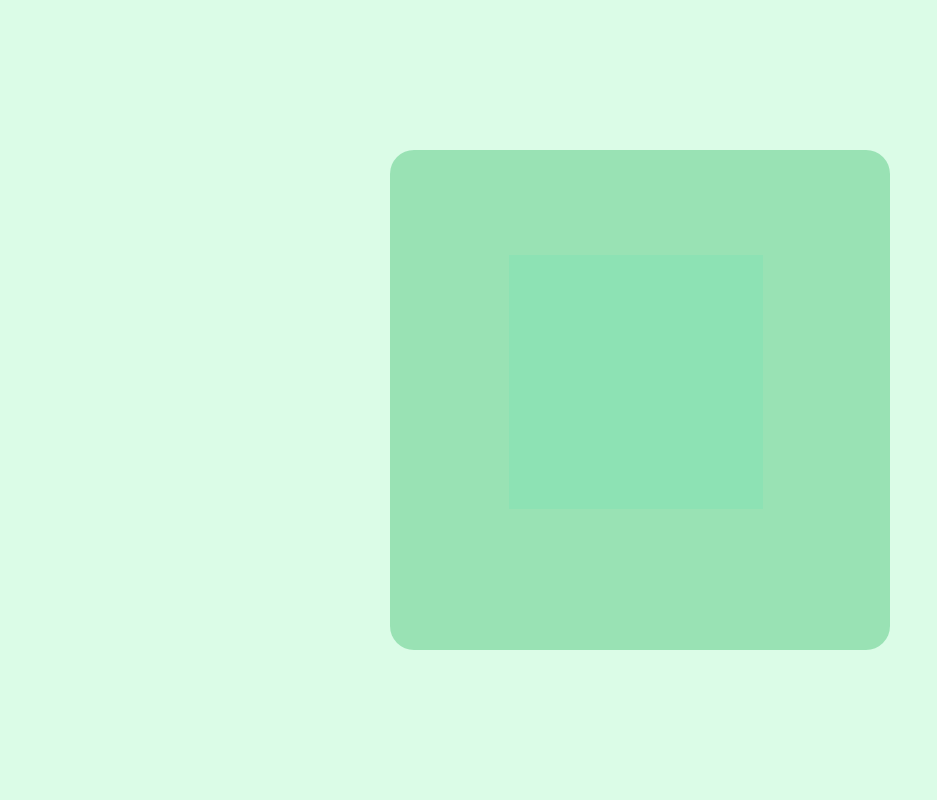
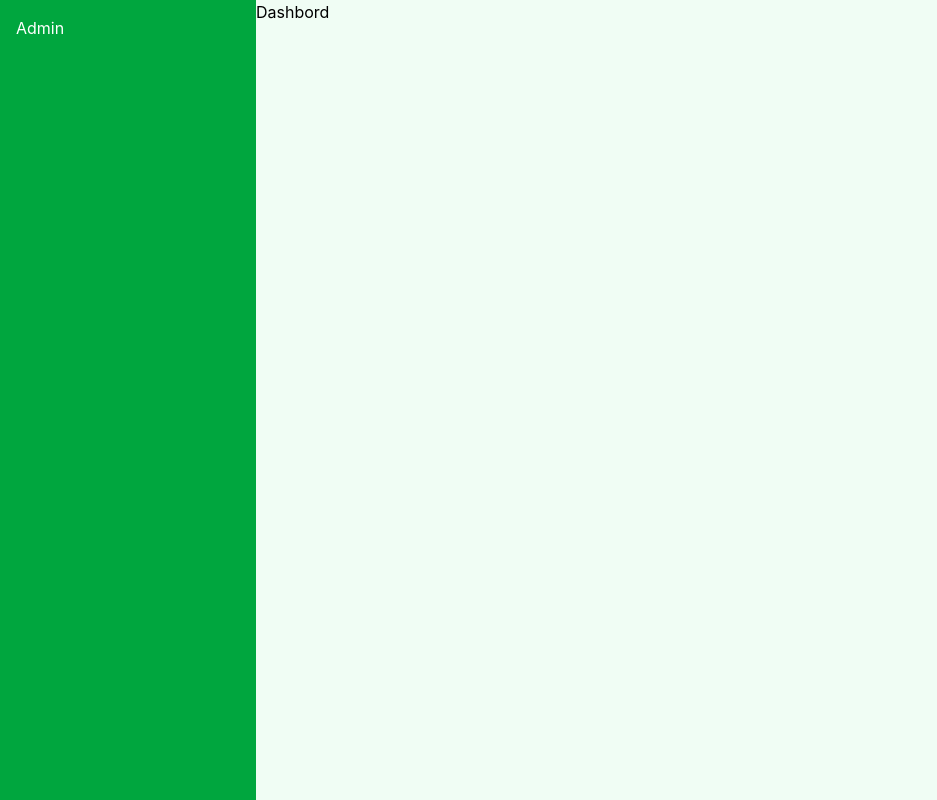
Before and after one commit to nammunis/fooddelivery-frontend, a React (Vite) app: page /admin in a window 1280 px wide. Shown: the whole page, without its empty margins (0-937 px from the left). Built offline with nearby package versions, Linux system fonts and the light colour scheme.

Commit message:
Setup frontend routing and create home pages 📄

```diff
--- a/package.json
+++ b/package.json
@@ -13,6 +13,7 @@
     "@tailwindcss/vite": "^4.3.0",
     "react": "^19.2.6",
     "react-dom": "^19.2.6",
+    "react-router-dom": "^7.15.1",
     "tailwindcss": "^4.3.0"
   },
   "devDependencies": {
--- a/src/App.jsx
+++ b/src/App.jsx
@@ -1,18 +1,27 @@
 import './App.css'
 import ProductCard from './components/productCard'
+import HomePage from './pages/homePage'
+import RegisterPage from './pages/registerPage'
+import LoginPage from './pages/loginPage'
+import { BrowserRouter, Route, Routes } from 'react-router-dom'
+import AdminPage from './pages/adminPage'
 
 function App() {
 
 
   return (
-    <>
-    <div className='w-full h-screen bg-green-100 flex justify-center items-center'>
-        <div className='w-[500px] h-[500px] bg-green-600/30 rounded-3xl p-2 m-10'>
-
-        </div>
-    </div>
-
-    </>
+    <BrowserRouter>
+          <div className='w-full h-screen bg-green-100 flex justify-center items-center'>
+            <div className='w-full h-screen flex items-center justify-center'>
+              <Routes path='/'>
+                <Route path='/' element={<HomePage/>}/>
+                <Route path='/login' element={<LoginPage/>}/>
+                <Route path='/register' element={<RegisterPage/>}/>
+                <Route path='/admin/*' element={<AdminPage/>}/>
+              </Routes>
+            </div>
+          </div>
+    </BrowserRouter>
   )
 }
 
--- /dev/null
+++ b/src/pages/adminPage.jsx
@@ -0,0 +1,19 @@
+import React from 'react'
+import { Route, Routes } from 'react-router-dom'
+
+export default function AdminPage() {
+  return (
+<div className='w-full h-screen flex'>
+    <div className='w-[20%] h-full bg-green-600 text-white p-4'>
+        <span>Admin</span>
+    </div>
+    <div className='w-[calc(100%-20%)] h-full bg-green-50'>
+        <Routes path='/*'>
+            <Route path='/' element={<h1>Dashbord</h1>}/>
+            <Route path='/products' element={<h1>Products</h1>}/>
+            <Route path='/orders' element={<h1>orders</h1>}/>
+        </Routes>
+    </div>
+</div>
+  )
+}
--- /dev/null
+++ b/src/pages/homePage.jsx
@@ -0,0 +1,9 @@
+import React from 'react'
+
+export default function HomePage() {
+  return (
+    <div>
+        <span>Home Page</span>
+    </div>
+  )
+}
--- /dev/null
+++ b/src/pages/loginPage.jsx
@@ -0,0 +1,9 @@
+import React from 'react'
+
+export default function LoginPage() {
+  return (
+    <div>
+      <span>Login Page</span>
+    </div>
+  )
+}
--- /dev/null
+++ b/src/pages/registerPage.jsx
@@ -0,0 +1,9 @@
+import React from 'react'
+
+export default function RegisterPage() {
+  return (
+    <div>
+        <span>Register Page</span>
+    </div>
+  )
+}
```
Also changed, not shown: 1 other file (tests, documents, lock files or other folders).
